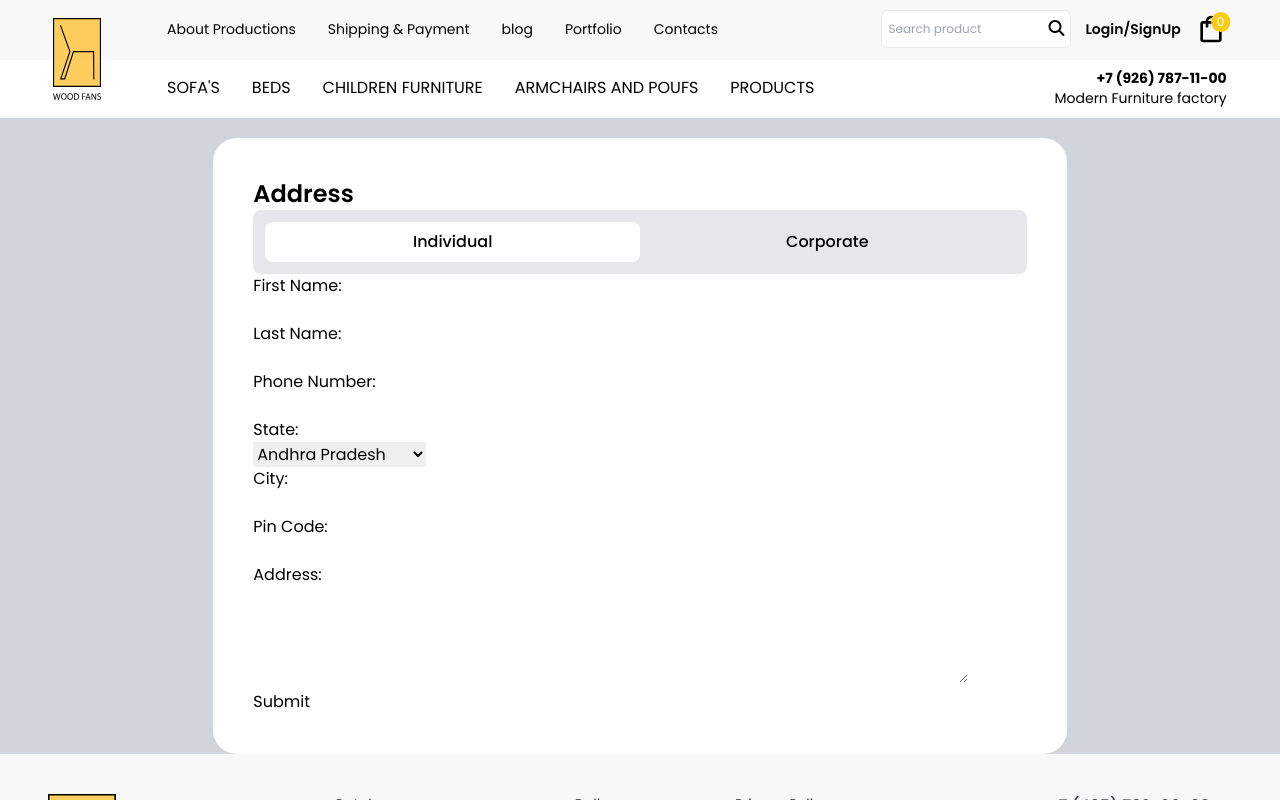
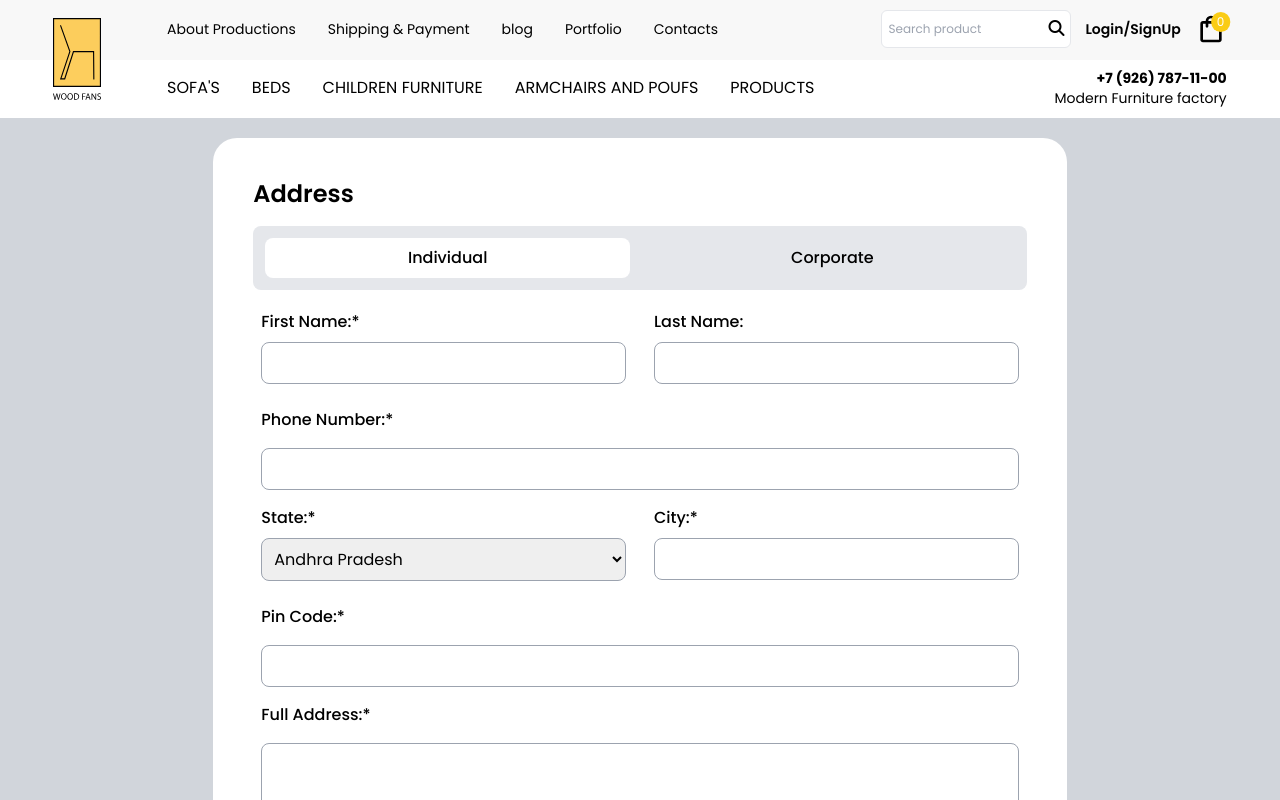
Before and after one commit to raghavbhatirv/wood-fans, a React (Vite) app: page /checkout in a window 1280 px wide. Shown: the top 800 px of the page. Built offline with nearby package versions, Linux system fonts and the light colour scheme; no server answers.

Commit message:
fixed firebase issue

```diff
--- a/src/App.jsx
+++ b/src/App.jsx
@@ -3,6 +3,10 @@ import Footer from "./Components/Common/Footer";
 import ProductPage from "./Components/ProductPage/ProductPage";
 import { AllRoutes } from "./Routes/AllRoutes";
 import { ToastContainer } from "react-toastify";
+import { storeDB } from "./Services/firebaseConfig";
+import { useEffect } from "react";
+import { useDispatch } from "react-redux";
+import { postData } from "./Redux/Products/action";
 function App() {
   return (
     <div className="font-Poppins">
--- a/src/Components/Common/RandomProducts.jsx
+++ b/src/Components/Common/RandomProducts.jsx
@@ -1,6 +1,6 @@
 import React, { useState, useEffect } from "react";
 import { useDispatch, useSelector } from "react-redux";
-import { fetchData } from "../../Redux/Products/Action";
+import { fetchData } from "../../Redux/Products/action";
 import SingleProductCard from "./SingleProductCard";
 import { filterByCategoryAndNameLength } from "./common";
 import { useNavigate } from "react-router-dom";
@@ -10,7 +10,6 @@ function RandomProducts({ selected }) {
   const navigate = useNavigate();
   const [currentProducts, setCurrentProducts] = useState([]);
   const { productData, loading } = useSelector((store) => store.dataReducer);
-
   const redirectToDetail = (id) => {
     navigate(`product/${id}`);
   };
--- a/src/Components/Common/common.js
+++ b/src/Components/Common/common.js
@@ -5,7 +5,7 @@ export function filterByCategoryAndNameLength(category, setCurrentProducts, prod
 
     const filteredData = productData.filter(
         (item) =>
-            item.category.toLowerCase() === category.toLowerCase() &&
+            item?.category?.toLowerCase() === category?.toLowerCase() &&
             item.name.length <= 20
     );
 
--- a/src/Components/ProductPage/ProductPage.jsx
+++ b/src/Components/ProductPage/ProductPage.jsx
@@ -1,7 +1,7 @@
 import React, { useEffect, useState } from "react";
 import { Link, useNavigate, useParams } from "react-router-dom";
 import { useDispatch, useSelector } from "react-redux";
-import { fetchData } from "../../Redux/Products/Action";
+import { fetchData } from "../../Redux/Products/action";
 import load from "./loading.gif";
 import SingleProductCard from "./SingleProductCard";
 import ProductSkeleton from "./ProductSkeleton";
@@ -21,7 +21,7 @@ const ProductPage = () => {
     if (category == "all") {
       return productData;
     }
-    return product.category.toLowerCase() === category.toLowerCase();
+    return product?.category?.toLowerCase() === category?.toLowerCase();
   });
 
   const redirectToDetail = (id) => {
--- a/src/Components/ProductPage/SingleProductCard.jsx
+++ b/src/Components/ProductPage/SingleProductCard.jsx
@@ -11,7 +11,7 @@ import {
   fetchCartData,
   fetchWishlistData,
   removeFromWishlist,
-} from "../../Redux/Products/Action";
+} from "../../Redux/Products/action";
 import PopupMessage from "../Common/PopupMessage";
 import { useEffect } from "react";
 function SingleProductCard({ product, redirectToDetail }) {
--- a/src/Pages/Checkout.jsx
+++ b/src/Pages/Checkout.jsx
@@ -4,35 +4,95 @@ function Checkout() {
   const [type, setType] = useState("Individual");
   return (
     <div className="flex justify-center bg-gray-300">
-      <div className="w-4/6 bg-white rounded-3xl p-10 mt-5">
+      <div className="w-4/6 bg-white rounded-3xl p-10 my-5">
         <div>
-          <h2 className="font-semibold text-2xl">Address</h2>
+          <h2 className="font-semibold text-2xl pb-4">Address</h2>
         </div>
-        <div className="flex rounded-lg bg-gray-200 p-3 justify-between font-medium">
-          <div className="bg-white p-2 w-1/2 items-center flex justify-center rounded-lg">
+        <div className="flex rounded-lg bg-gray-200 p-3 justify-between font-medium gap-5">
+          <div
+            className={`w-1/2 p-2 items-center flex justify-center rounded-lg transition-colors duration-500 cursor-pointer ${
+              type === "Individual" ? "bg-white" : ""
+            }`}
+            onClick={() => setType("Individual")}
+          >
             <p>Individual</p>
           </div>
-          <div className="flex w-1/2 p-2 items-center justify-center">
+          <div
+            className={`w-1/2 p-2 items-center flex justify-center rounded-lg transition-colors duration-500 cursor-pointer ${
+              type === "Corporate" ? "bg-white" : ""
+            }`}
+            onClick={() => setType("Corporate")}
+          >
             <p>Corporate</p>
           </div>
         </div>
+        <div className="px-2 py-5">
+          <form className="space-y-4">
+            {type === "Individual" ? (
+              <div className="flex justify-between gap-3">
+                <div className="w-1/2 pr-2">
+                  <label htmlFor="fname" className="block font-medium">
+                    First Name:*
+                  </label>
+                  <input
+                    type="text"
+                    id="fname"
+                    name="fname"
+                    className="w-full p-2 rounded-lg border border-gray-400 my-2"
+                    required
+                  />
+                </div>
+                <div className="w-1/2 pl-2">
+                  <label htmlFor="lname" className="block font-medium">
+                    Last Name:
+                  </label>
+                  <input
+                    type="text"
+                    id="lname"
+                    name="lname"
+                    className="w-full p-2 rounded-lg border border-gray-400 my-2"
+                  />
+                </div>
+              </div>
+            ) : (
               <div>
-          <form>
-            <label htmlFor="fname">First Name:</label>
-            <br />
-            <input type="text" id="fname" name="fname" />
-            <br />
-            <label htmlFor="lname">Last Name:</label>
-            <br />
-            <input type="text" id="lname" name="lname" />
-            <br />
-            <label htmlFor="phone">Phone Number:</label>
-            <br />
-            <input type="tel" id="phone" name="phone" />
-            <br />
-            <label htmlFor="state">State:</label>
-            <br />
-            <select id="state" name="state">
+                <div className="pr-2">
+                  <label htmlFor="fname" className="block font-medium">
+                    Company Name:*
+                  </label>
+                  <input
+                    type="text"
+                    id="fname"
+                    name="fname"
+                    className="w-full p-2 rounded-lg border border-gray-400 my-2"
+                    required
+                  />
+                </div>
+              </div>
+            )}
+
+            <label htmlFor="phone" className="block font-medium">
+              Phone Number:*
+            </label>
+            <input
+              type="tel"
+              id="phone"
+              name="phone"
+              className="w-full p-2 rounded-lg border border-gray-400 my-2"
+              required
+            />
+
+            <div className="flex justify-between gap-3">
+              <div className="w-1/2 pr-2">
+                <label htmlFor="state" className="block font-medium">
+                  State:*
+                </label>
+                <select
+                  id="state"
+                  name="state"
+                  className="w-full p-2 rounded-lg border border-gray-400 my-2 overflow-auto"
+                  required
+                >
                   <option value="andhra_pradesh">Andhra Pradesh</option>
                   <option value="arunachal_pradesh">Arunachal Pradesh</option>
                   <option value="assam">Assam</option>
@@ -62,20 +122,49 @@ function Checkout() {
                   <option value="uttarakhand">Uttarakhand</option>
                   <option value="west_bengal">West Bengal</option>
                 </select>
-            <br />
-            <label htmlFor="city">City:</label>
-            <br />
-            <input type="text" id="city" name="city" />
-            <br />
-            <label htmlFor="pin">Pin Code:</label>
-            <br />
-            <input type="text" id="pin" name="pin" />
-            <br />
-            <label htmlFor="address">Address:</label>
-            <br />
-            <textarea id="address" name="address" rows="4" cols="50"></textarea>
-            <br />
-            <input type="submit" value="Submit" />
+              </div>
+              <div className="w-1/2 pl-2">
+                <label htmlFor="city" className="block font-medium">
+                  City:*
+                </label>
+                <input
+                  type="text"
+                  id="city"
+                  name="city"
+                  className="w-full p-2 rounded-lg border border-gray-400 my-2"
+                  required
+                />
+              </div>
+            </div>
+
+            <label htmlFor="pin" className="block font-medium">
+              Pin Code:*
+            </label>
+            <input
+              type="text"
+              id="pin"
+              name="pin"
+              className="w-full p-2 rounded-lg border border-gray-400 my-2"
+              required
+            />
+
+            <label htmlFor="address" className="block font-medium">
+              Full Address:*
+            </label>
+            <textarea
+              id="address"
+              name="address"
+              rows="4"
+              cols="50"
+              className="w-full p-2 rounded-lg border border-gray-400 my-2"
+              required
+            ></textarea>
+
+            <input
+              type="submit"
+              value="Submit"
+              className="w-full p-2 rounded-lg bg-primary-yellow text-light-gray hover:cursor-pointer font-semibold text-lg"
+            />
           </form>
         </div>
       </div>
--- a/src/Services/firebaseConfig.js
+++ b/src/Services/firebaseConfig.js
@@ -2,7 +2,7 @@
 import { initializeApp } from "firebase/app";
 
 import { getAuth, GoogleAuthProvider, FacebookAuthProvider, onAuthStateChanged } from 'firebase/auth'
-import { getFirestore, collection, query, where, getDocs, addDoc, getDoc, arrayUnion, doc, updateDoc, arrayRemove } from 'firebase/firestore'
+import { getFirestore, collection, query, where, getDocs, addDoc, getDoc, arrayUnion, doc, updateDoc, arrayRemove, writeBatch } from 'firebase/firestore'
 
 
 
@@ -45,5 +45,7 @@ export {
      addDoc,
      getDoc,
      arrayUnion,
-     arrayRemove
+     arrayRemove,
+     writeBatch
+
 }
--- a/src/index.css
+++ b/src/index.css
@@ -2,3 +2,26 @@
 @tailwind base;
 @tailwind components;
 @tailwind utilities;
+
+/* For Chrome, Safari, and Opera */
+::-webkit-scrollbar {
+  width: 7px;
+}
+
+::-webkit-scrollbar-track {
+  background: #f1f1f1;
+}
+
+::-webkit-scrollbar-thumb {
+  background: #888;
+}
+
+::-webkit-scrollbar-thumb:hover {
+  background: #8e8e8e;
+}
+
+/* For Firefox */
+* {
+  scrollbar-width: thin;
+  scrollbar-color: #888 #f1f1f1;
+}
```
Also changed, not shown: src/Redux/Products/action.js (+15 -1 lines), src/Components/Common/Navbar/Navbar.jsx (line endings or trailing spaces). Lines whose indentation alone changed are shown as unchanged.
